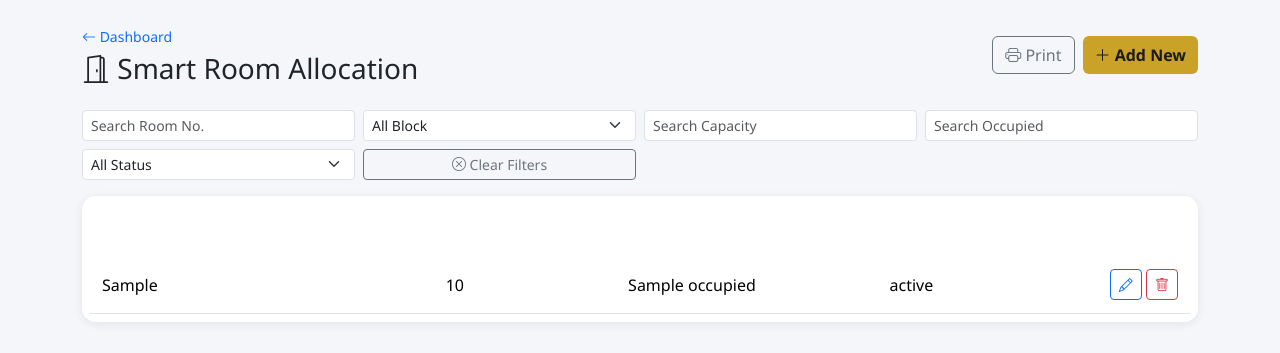
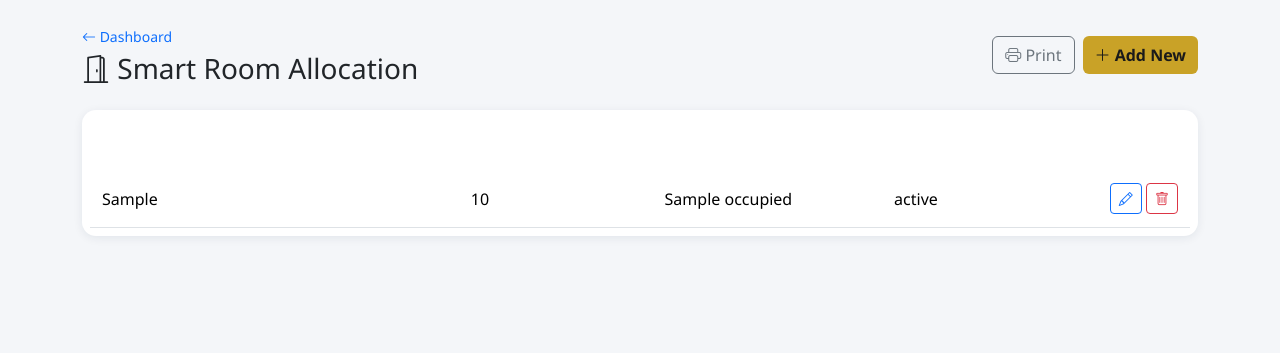
Before and after one commit to vishalmali9353-ops/kd-hostel-backend, a Flask app: page /admin/rooms in a window 1280 px wide. Shown: the part 64-417 px from the top of the page. Run offline with Flask 3, Linux system fonts and the light colour scheme; the visitor is signed in with stand-in values (Sample User, id 1); a database or web service that is not in the repository returns one stand-in record (values such as "Sample title"); some libraries are stand-ins or nearby versions.

Commit message:
Update module_list.html

```diff
--- a/templates/module_list.html
+++ b/templates/module_list.html
@@ -25,46 +25,21 @@
     <small class="text-muted">Printed on <span id="printDate"></span></small>
   </div>
 
-  <!-- Filter bar -->
-  <div class="kd-filter-bar mb-3 no-print">
-    <div class="row g-2">
-      {% for f in module.fields %}
-      <div class="col-6 col-md-3">
-        {% if f.type == 'select' %}
-          <select class="form-select form-select-sm kd-filter-input" data-col="{{ loop.index0 }}">
-            <option value="">All {{ f.label }}</option>
-            {% for choice in f.choices %}
-            <option value="{{ choice|lower }}">{{ choice }}</option>
-            {% endfor %}
-          </select>
-        {% elif f.type == 'checkbox' %}
-          <select class="form-select form-select-sm kd-filter-input" data-col="{{ loop.index0 }}">
-            <option value="">All {{ f.label }}</option>
-            <option value="yes">Yes</option>
-            <option value="—">No</option>
-          </select>
-        {% elif f.type == 'file' %}
-          <!-- no filter for file fields -->
-        {% else %}
-          <input type="text" class="form-control form-control-sm kd-filter-input"
-                 data-col="{{ loop.index0 }}" placeholder="Search {{ f.label }}">
-        {% endif %}
-      </div>
-      {% endfor %}
-      <div class="col-6 col-md-3">
-        <button class="btn btn-sm btn-outline-secondary w-100" id="clearFiltersBtn">
-          <i class="bi bi-x-circle"></i> Clear Filters
-        </button>
-      </div>
-    </div>
-  </div>
-
   <div class="table-responsive kd-table-wrap">
     <table class="table table-hover align-middle mb-0" id="dataTable">
       <thead>
         <tr>
           {% for f in module.fields %}
-          <th data-sort="{{ loop.index0 }}">{{ f.label }} <i class="bi bi-arrow-down-up small opacity-50"></i></th>
+          <th data-col="{{ loop.index0 }}">
+            <div class="kd-th-inner">
+              <span class="kd-th-label" data-col="{{ loop.index0 }}">{{ f.label }}</span>
+              <span class="kd-sort-btns">
+                <i class="bi bi-caret-up-fill kd-sort-btn" data-col="{{ loop.index0 }}" data-dir="asc" title="Sort ascending"></i>
+                <i class="bi bi-caret-down-fill kd-sort-btn" data-col="{{ loop.index0 }}" data-dir="desc" title="Sort descending"></i>
+              </span>
+            </div>
+            <input type="text" class="form-control form-control-sm kd-col-search d-none" data-col="{{ loop.index0 }}" placeholder="Search {{ f.label }}...">
+          </th>
           {% endfor %}
           <th class="text-end no-print">Actions</th>
         </tr>
@@ -109,7 +84,7 @@
       </tbody>
     </table>
     <div id="noMatchMsg" class="text-center text-muted py-4" style="display:none;">
-      No records match your filters.
+      No records match your search.
     </div>
   </div>
 </div>
@@ -221,58 +196,62 @@
   const printDateEl = document.getElementById('printDate');
   if (printDateEl) printDateEl.textContent = new Date().toLocaleString();
 
-  // ---- Filtering + Sorting ----
   document.addEventListener('DOMContentLoaded', () => {
     const table = document.getElementById('dataTable');
     if (!table) return;
     const tbody = table.querySelector('tbody');
-    const headers = table.querySelectorAll('thead th[data-sort]');
-    const filterInputs = document.querySelectorAll('.kd-filter-input');
     const noMatchMsg = document.getElementById('noMatchMsg');
 
-    function applyFilters() {
+    // ---- Click field name to toggle search box ----
+    document.querySelectorAll('.kd-th-label').forEach(label => {
+      label.addEventListener('click', () => {
+        const col = label.dataset.col;
+        const input = document.querySelector(`.kd-col-search[data-col="${col}"]`);
+        // hide all other search boxes first
+        document.querySelectorAll('.kd-col-search').forEach(i => {
+          if (i !== input) { i.classList.add('d-none'); i.value = ''; }
+        });
+        input.classList.toggle('d-none');
+        if (!input.classList.contains('d-none')) input.focus();
+        applySearch();
+      });
+    });
+
+    // ---- Search within a column ----
+    function applySearch() {
+      const activeInput = document.querySelector('.kd-col-search:not(.d-none)');
       const rows = tbody.querySelectorAll('tr[data-row]');
       let visibleCount = 0;
+
       rows.forEach(row => {
         let visible = true;
-        filterInputs.forEach(input => {
-          const colIndex = input.dataset.col;
-          const val = input.value.trim().toLowerCase();
-          if (!val) return;
-          const cell = row.children[colIndex];
-          const cellText = cell ? cell.textContent.trim().toLowerCase() : '';
-          if (input.tagName === 'SELECT') {
-            if (cellText !== val) visible = false;
-          } else {
-            if (!cellText.includes(val)) visible = false;
-          }
-        });
+        if (activeInput && activeInput.value.trim() !== '') {
+          const col = activeInput.dataset.col;
+          const cellText = row.children[col]?.textContent.trim().toLowerCase() || '';
+          visible = cellText.includes(activeInput.value.trim().toLowerCase());
+        }
         row.style.display = visible ? '' : 'none';
         if (visible) visibleCount++;
       });
       noMatchMsg.style.display = (visibleCount === 0 && rows.length > 0) ? 'block' : 'none';
     }
 
-    filterInputs.forEach(inp => inp.addEventListener('input', applyFilters));
-
-    document.getElementById('clearFiltersBtn')?.addEventListener('click', () => {
-      filterInputs.forEach(inp => inp.value = '');
-      applyFilters();
+    document.querySelectorAll('.kd-col-search').forEach(inp => {
+      inp.addEventListener('input', applySearch);
+      inp.addEventListener('click', e => e.stopPropagation());
     });
 
-    let sortState = {};
-    headers.forEach(th => {
-      th.style.cursor = 'pointer';
-      th.addEventListener('click', () => {
-        const colIndex = th.dataset.sort;
-        const asc = !sortState[colIndex];
-        sortState = {};
-        sortState[colIndex] = asc;
+    // ---- Ascending / Descending sort buttons ----
+    document.querySelectorAll('.kd-sort-btn').forEach(btn => {
+      btn.addEventListener('click', (e) => {
+        e.stopPropagation();
+        const col = btn.dataset.col;
+        const asc = btn.dataset.dir === 'asc';
 
         const rows = Array.from(tbody.querySelectorAll('tr[data-row]'));
         rows.sort((a, b) => {
-          const av = a.children[colIndex].textContent.trim().toLowerCase();
-          const bv = b.children[colIndex].textContent.trim().toLowerCase();
+          const av = a.children[col].textContent.trim().toLowerCase();
+          const bv = b.children[col].textContent.trim().toLowerCase();
           const an = parseFloat(av), bn = parseFloat(bv);
           if (!isNaN(an) && !isNaN(bn) && av !== '' && bv !== '') {
             return asc ? an - bn : bn - an;
@@ -280,13 +259,6 @@
           return asc ? av.localeCompare(bv) : bv.localeCompare(av);
         });
         rows.forEach(r => tbody.appendChild(r));
-
-        headers.forEach(h => {
-          const icon = h.querySelector('i');
-          icon.className = 'bi bi-arrow-down-up small opacity-50';
-        });
-        const activeIcon = th.querySelector('i');
-        activeIcon.className = `bi ${asc ? 'bi-sort-alpha-down' : 'bi-sort-alpha-up'} small`;
       });
     });
   });
```
